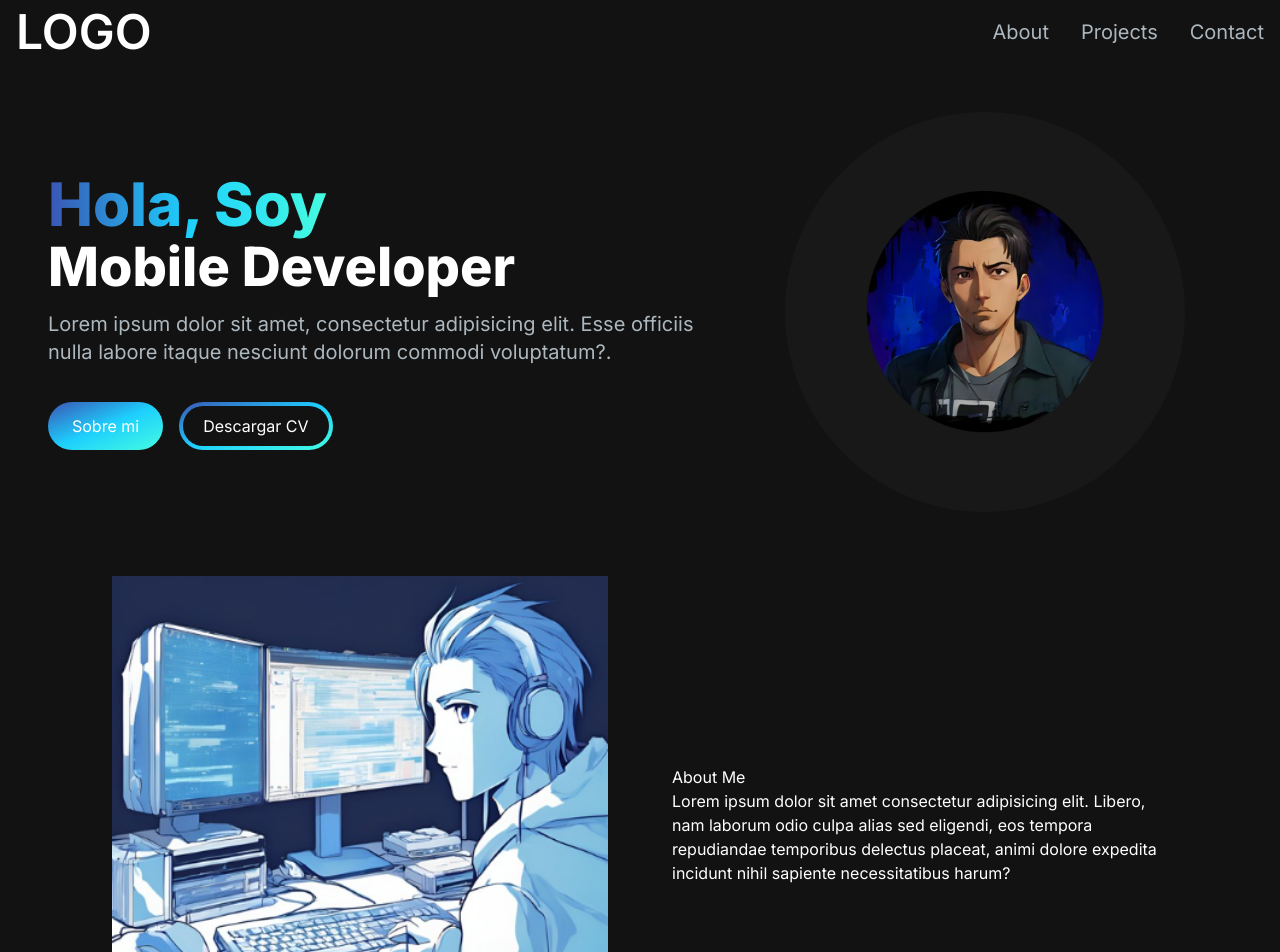
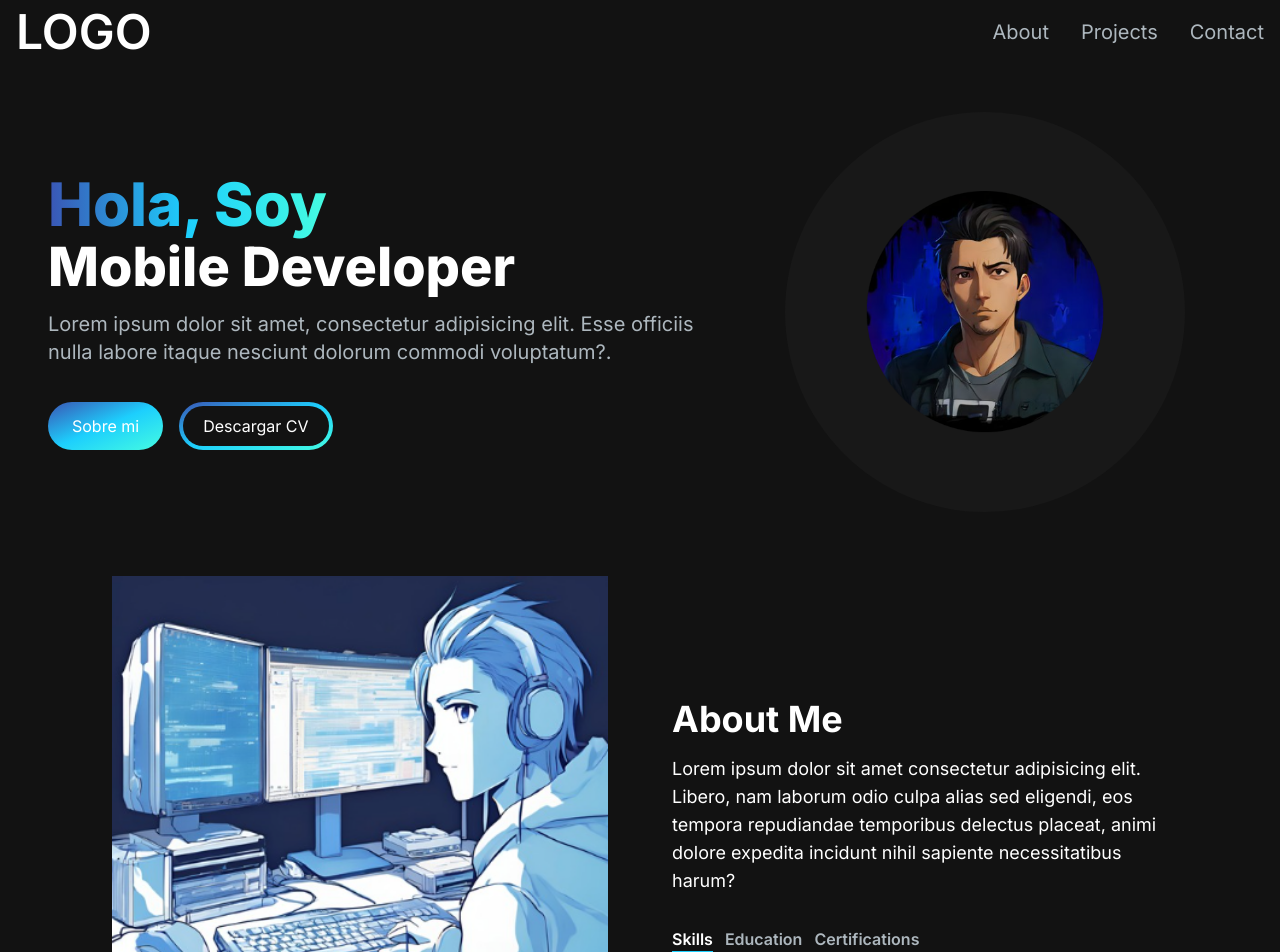
Before and after one commit to EmanuelDavid-Code01/Portfolio, a Next.js app: page / in a window 1280 px wide. Shown: the top 952 px of the page. Built offline with nearby package versions, Linux system fonts and the light colour scheme.

Commit message:
Funcionalidad de buttons skills etc.. funcionando parte visual

```diff
--- a/src/app/components/AboutSection.jsx
+++ b/src/app/components/AboutSection.jsx
@@ -1,19 +1,59 @@
-import React from "react";
+"use client";
+import React, { useTransition, useState } from "react";
 import Image from "next/image";
+import TabButton from "./TabButton";
 
 const AboutSection = () => {
+  const [tab, setTab] = useState("skills");
+  const [isPending, startTransition] = useTransition();
+
+  const handleTabChange = (id) => {
+    startTransition(() => {
+      setTab(id);
+    });
+  };
   return (
     <section className="text-white">
       <div className="md:grid md:grid-cols-2 gap-8 items-center py-8 px-4 xl:gap-16 sm:py-16 xl:px-16">
-      <Image src="/images/about-image.png" width={500} height={500} alt="About Image" />
+        <Image
+          src="/images/about-image.png"
+          width={500}
+          height={500}
+          alt="About Image"
+        />
         <div>
-          <h2>About Me</h2>
-          <p>
+          <h2 className="text-4xl font-bold text-white mb-4">About Me</h2>
+          <p className="text-base md:text-lg">
             Lorem ipsum dolor sit amet consectetur adipisicing elit. Libero, nam
             laborum odio culpa alias sed eligendi, eos tempora repudiandae
             temporibus delectus placeat, animi dolore expedita incidunt nihil
             sapiente necessitatibus harum?
           </p>
+          <div className="flex flex-row mt-8">
+            <TabButton
+              selectTab={() => handleTabChange("skills")}
+              active={tab === "skills"}
+            >
+              {" "}
+              Skills{" "}
+            </TabButton>
+
+            <TabButton
+              selectTab={() => handleTabChange("education")}
+              active={tab === "education"}
+            >
+              {" "}
+              Education{" "}
+            </TabButton>
+
+            <TabButton
+              selectTab={() => handleTabChange("certifications")}
+              active={tab === "certifications"}
+            >
+              {" "}
+              Certifications{" "}
+            </TabButton>
+          </div>
         </div>
       </div>
     </section>
--- a/src/app/components/HeroSection.jsx
+++ b/src/app/components/HeroSection.jsx
@@ -1,4 +1,4 @@
-//43:04min
+//46:30min
 "use client";
 import React from "react";
 import Image from "next/image";
--- /dev/null
+++ b/src/app/components/TabButton.jsx
@@ -0,0 +1,14 @@
+import React from "react";
+
+const TabButton = ({ active, selectTab, children }) => {
+  const buttonClasses = active
+    ? "text-white text-[#ADB7BE] border-b border-[#1dcffd]"
+    : "text-[#ADB7BE]";
+  return (
+    <button onClick={selectTab}>
+      <p className={`mr-3 font-semibold hover:text-white ${buttonClasses}`}>{children}</p>
+    </button>
+  );
+};
+
+export default TabButton;
```
